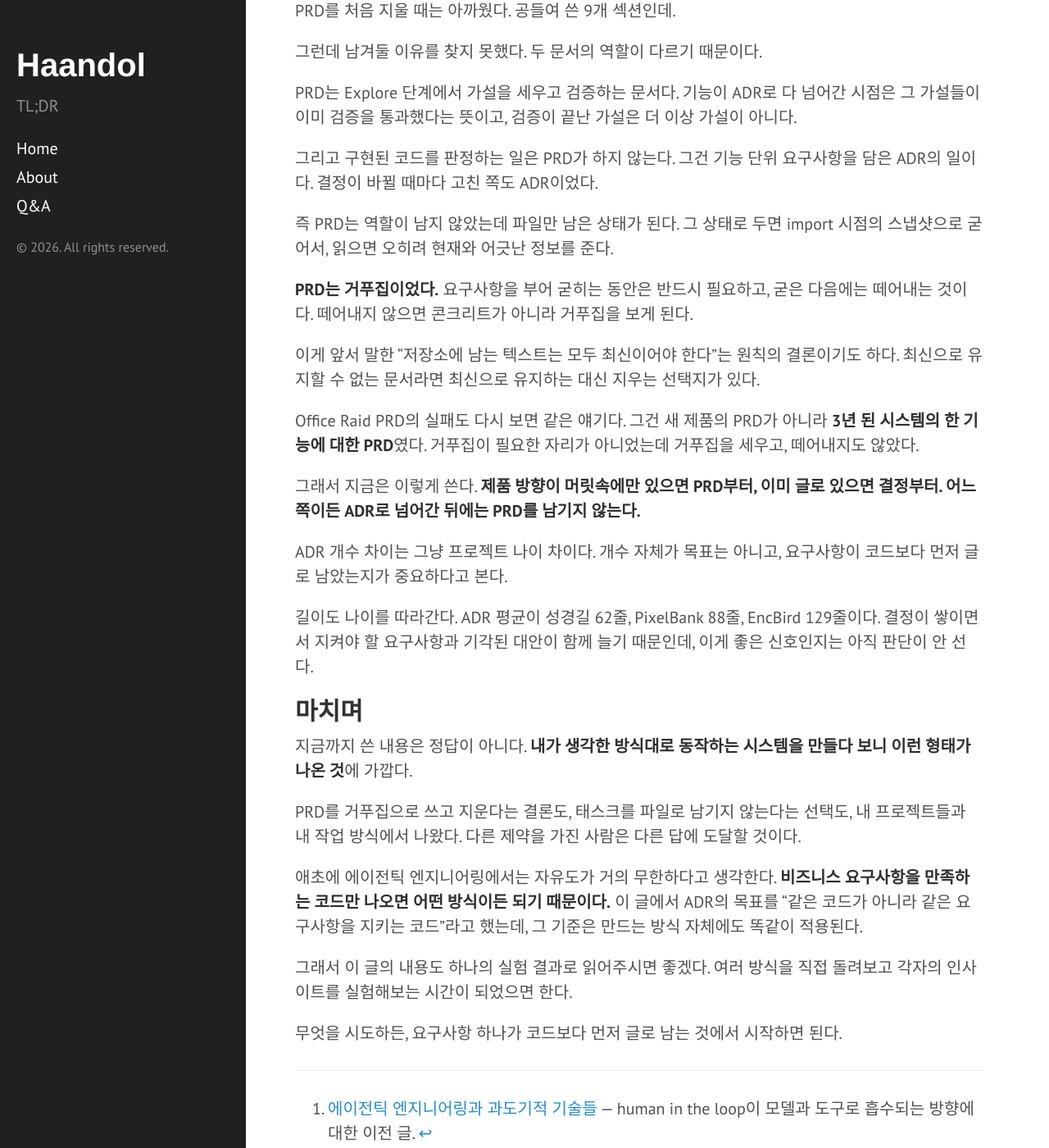
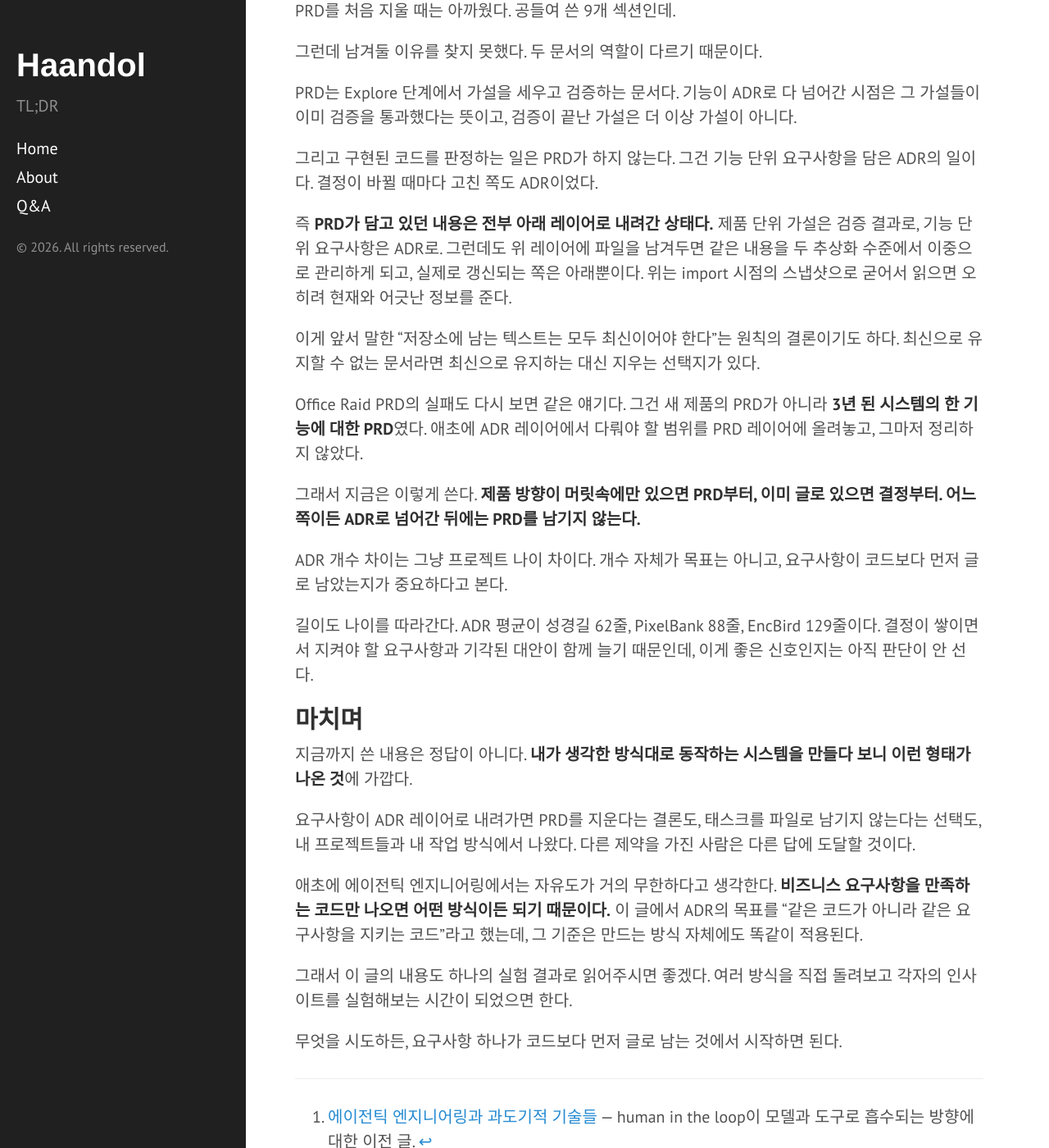
Before and after one commit to haandol/haandol.github.com, a Jekyll site: the page built from _posts/2026-07-25-alps-adr-abstraction-boundaries.md, in a window 1280 px wide and 1400 px high, scrolled down 17052 px. Shown: the whole window at 82% size. Built offline with Jekyll 4.4.1, drawn with Linux system fonts in a browser that asks for light colours; comment, search, counter and statistics services are not loaded; some of the changed text lies outside the part shown.

Commit message:
docs: replace formwork metaphor with layer framing
Co-Authored-By: Claude Opus 5 (1M context) <noreply@anthropic.com>

```diff
--- a/_posts/2026-07-25-alps-adr-abstraction-boundaries.md
+++ b/_posts/2026-07-25-alps-adr-abstraction-boundaries.md
@@ -12,7 +12,7 @@ publish: true
 
 - PRD는 제품 전체의 가설을, ADR은 기능 하나의 요구사항을 담는다.
 - ADR의 목표는 같은 코드가 아니라 같은 요구사항을 지키는 코드다.
-- PRD는 거푸집이라 ADR로 다 넘긴 뒤에는 지운다.
+- 요구사항이 ADR 레이어로 다 내려가면 PRD는 지운다.
 
 ## 시작하며
 
@@ -573,7 +573,7 @@ Office Raid PRD의 12단계 태스크 표가 정확히 그랬다. 그 표는 실
 
 RFTCR의 다섯 단계 중 T가 문서에서 사라지고 실행으로 녹아든 것. 이건 프레임워크가 틀렸다기보다 그 자리를 도구가 채운 결과라고 본다.
 
-## 6. PRD는 거푸집이다
+## 6. 요구사항이 아래 레이어로 내려가면 위 레이어는 지운다
 
 플러그인이 두 개로 쪼개져 있는 이유도 경계 때문이다. `adr-writer`는 ALPS를 전혀 모르고, 결합은 `/feature-to-adr` 한 방향뿐이다.
 
@@ -584,7 +584,7 @@ flowchart TD
     Q{"제품 방향이<br/>문서로 존재하나?"}
     Q -->|"아니오 — 새 제품"| ALPS["/alps-init<br/>ALPS 9개 섹션 작성"]
     ALPS --> F2A["/feature-to-adr<br/>기능당 1회 import"]
-    F2A --> DROP["ALPS 문서 제거<br/><i>거푸집을 떼어낸다</i>"]
+    F2A --> DROP["ALPS 문서 제거<br/><i>요구사항이 ADR 레이어로 내려감</i>"]
     Q -->|"예 — 이미 굴러가는 서비스"| NEW["/adr-new &lt;category&gt;<br/>결정 하나만 작성"]
     DROP --> NEW
     NEW --> IMPL["/adr-impl<br/>dependsOn 순서로 구현 + 테스트"]
@@ -617,13 +617,11 @@ PRD는 Explore 단계에서 가설을 세우고 검증하는 문서다. 기능
 
 그리고 구현된 코드를 판정하는 일은 PRD가 하지 않는다. 그건 기능 단위 요구사항을 담은 ADR의 일이다. 결정이 바뀔 때마다 고친 쪽도 ADR이었다.
 
-즉 PRD는 역할이 남지 않았는데 파일만 남은 상태가 된다. 그 상태로 두면 import 시점의 스냅샷으로 굳어서, 읽으면 오히려 현재와 어긋난 정보를 준다.
-
-**PRD는 거푸집이었다.** 요구사항을 부어 굳히는 동안은 반드시 필요하고, 굳은 다음에는 떼어내는 것이다. 떼어내지 않으면 콘크리트가 아니라 거푸집을 보게 된다.
+즉 **PRD가 담고 있던 내용은 전부 아래 레이어로 내려간 상태다.** 제품 단위 가설은 검증 결과로, 기능 단위 요구사항은 ADR로. 그런데도 위 레이어에 파일을 남겨두면 같은 내용을 두 추상화 수준에서 이중으로 관리하게 되고, 실제로 갱신되는 쪽은 아래뿐이다. 위는 import 시점의 스냅샷으로 굳어서 읽으면 오히려 현재와 어긋난 정보를 준다.
 
 이게 앞서 말한 "저장소에 남는 텍스트는 모두 최신이어야 한다"는 원칙의 결론이기도 하다. 최신으로 유지할 수 없는 문서라면 최신으로 유지하는 대신 지우는 선택지가 있다.
 
-Office Raid PRD의 실패도 다시 보면 같은 얘기다. 그건 새 제품의 PRD가 아니라 **3년 된 시스템의 한 기능에 대한 PRD**였다. 거푸집이 필요한 자리가 아니었는데 거푸집을 세우고, 떼어내지도 않았다.
+Office Raid PRD의 실패도 다시 보면 같은 얘기다. 그건 새 제품의 PRD가 아니라 **3년 된 시스템의 한 기능에 대한 PRD**였다. 애초에 ADR 레이어에서 다뤄야 할 범위를 PRD 레이어에 올려놓고, 그마저 정리하지 않았다.
 
 그래서 지금은 이렇게 쓴다. **제품 방향이 머릿속에만 있으면 PRD부터, 이미 글로 있으면 결정부터. 어느 쪽이든 ADR로 넘어간 뒤에는 PRD를 남기지 않는다.**
 
@@ -635,7 +633,7 @@ ADR 개수 차이는 그냥 프로젝트 나이 차이다. 개수 자체가 목
 
 지금까지 쓴 내용은 정답이 아니다. **내가 생각한 방식대로 동작하는 시스템을 만들다 보니 이런 형태가 나온 것**에 가깝다.
 
-PRD를 거푸집으로 쓰고 지운다는 결론도, 태스크를 파일로 남기지 않는다는 선택도, 내 프로젝트들과 내 작업 방식에서 나왔다. 다른 제약을 가진 사람은 다른 답에 도달할 것이다.
+요구사항이 ADR 레이어로 내려가면 PRD를 지운다는 결론도, 태스크를 파일로 남기지 않는다는 선택도, 내 프로젝트들과 내 작업 방식에서 나왔다. 다른 제약을 가진 사람은 다른 답에 도달할 것이다.
 
 애초에 에이전틱 엔지니어링에서는 자유도가 거의 무한하다고 생각한다. **비즈니스 요구사항을 만족하는 코드만 나오면 어떤 방식이든 되기 때문이다.** 이 글에서 ADR의 목표를 "같은 코드가 아니라 같은 요구사항을 지키는 코드"라고 했는데, 그 기준은 만드는 방식 자체에도 똑같이 적용된다.
 
```
